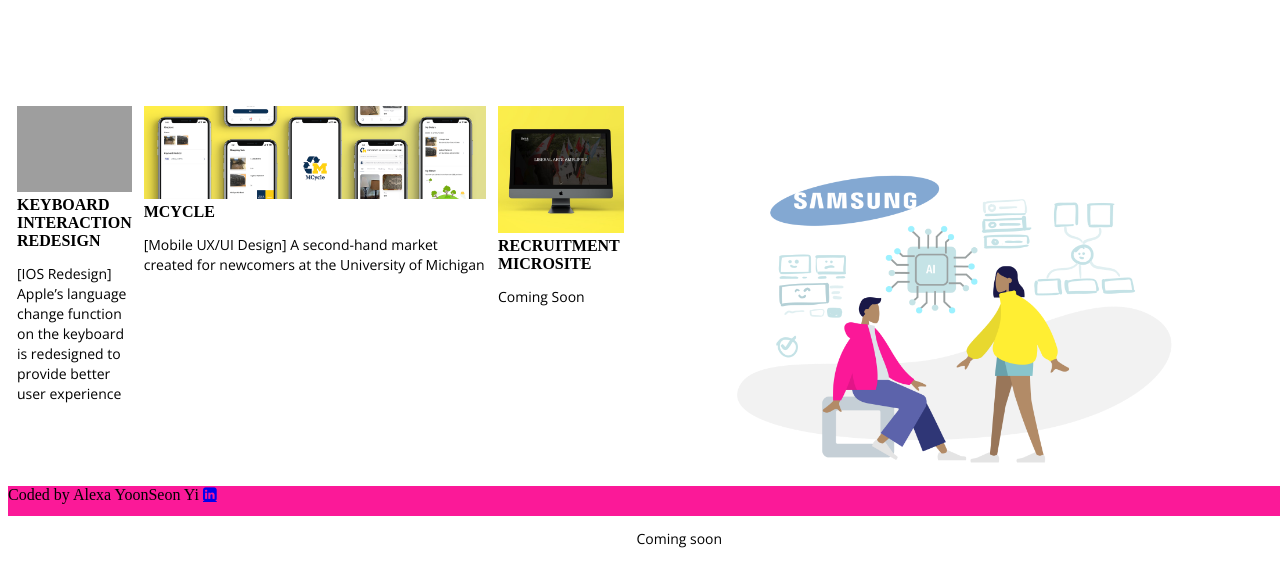
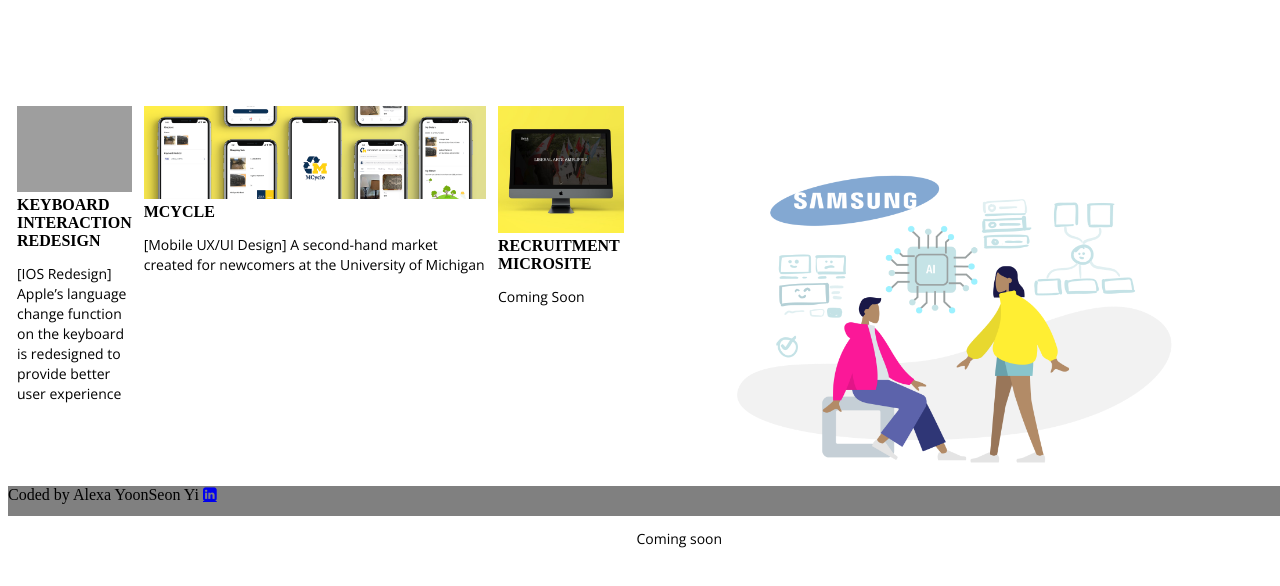
Before and after one commit to yoonseonyi/portfolio, a plain HTML site: page index.html in a window 1280 px wide. Shown: the part 284-870 px from the top of the page. Drawn offline with nearby package versions, Linux system fonts and the light colour scheme; grey boxes are pictures that could not be loaded.

Commit message:
Update style.css

```diff
--- a/css/style.css
+++ b/css/style.css
@@ -135,11 +135,8 @@ h1 {
 }
 
 
-footer {
-  background-image: url("../images/background.png");
-  /*background-image: url("../images/YoonSeon_Yi.png");*/
-  background-color: pink;
+.bg {
+  height: 100px;
+  background-image: url("../images/bg2.jpg");
   width: 100%;
-  height: 20px;
-
 }
```
